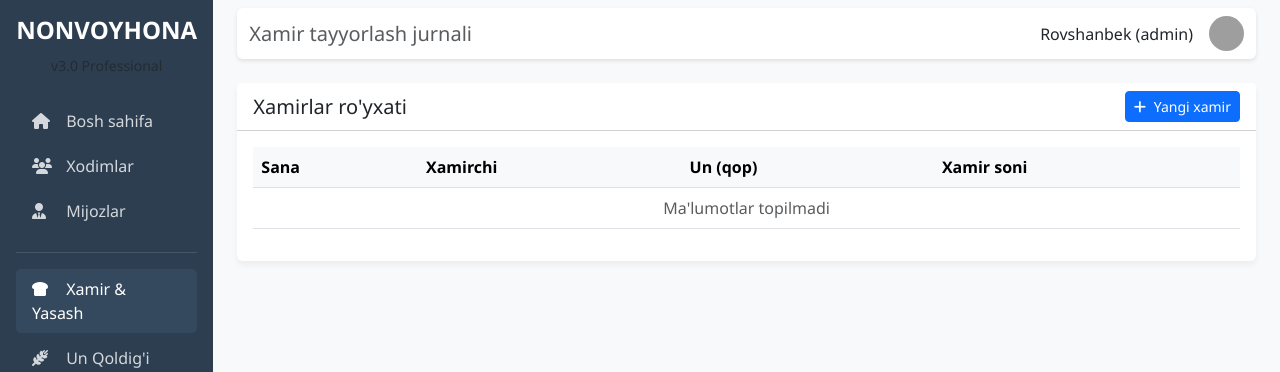
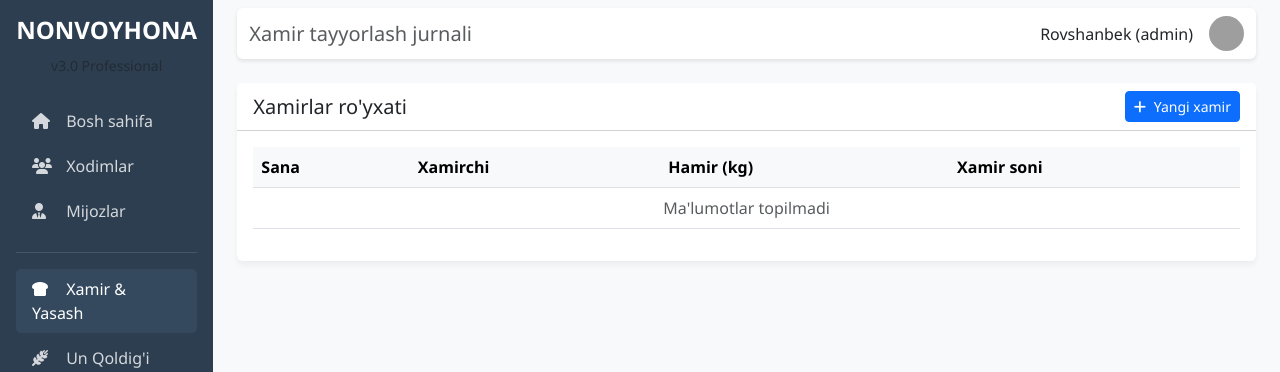
Before and after one commit to nonvoyhonatizimi/bakerysystemsolatr, a Flask app: page /production/dough in a window 1280 px wide. Shown: the top 372 px of the page. Run offline with Flask 3, Linux system fonts and the light colour scheme; a user stored in the database is signed in; grey boxes are pictures that could not be loaded.

Commit message:
Fix dough_list template - change un_qopi to un_kg

```diff
--- a/templates/production/dough_list.html
+++ b/templates/production/dough_list.html
@@ -18,7 +18,7 @@
                     <tr>
                         <th>Sana</th>
                         <th>Xamirchi</th>
-                        <th>Un (qop)</th>
+                        <th>Hamir (kg)</th>
                         <th>Xamir soni</th>
                     </tr>
                 </thead>
@@ -27,7 +27,7 @@
                     <tr>
                         <td>{{ d.sana.strftime('%d.%m.%Y') }}</td>
                         <td>{{ d.employee.ism }}</td>
-                        <td>{{ d.un_qopi }}</td>
+                        <td>{{ d.un_kg }}</td>
                         <td>{{ d.xamir_soni }}</td>
                     </tr>
                     {% else %}
```
